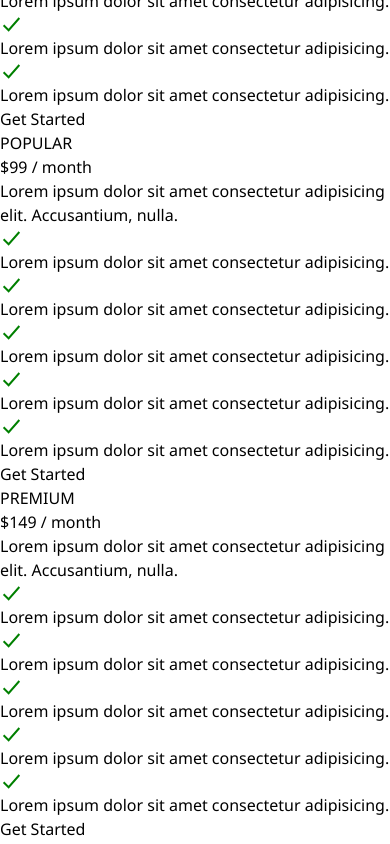
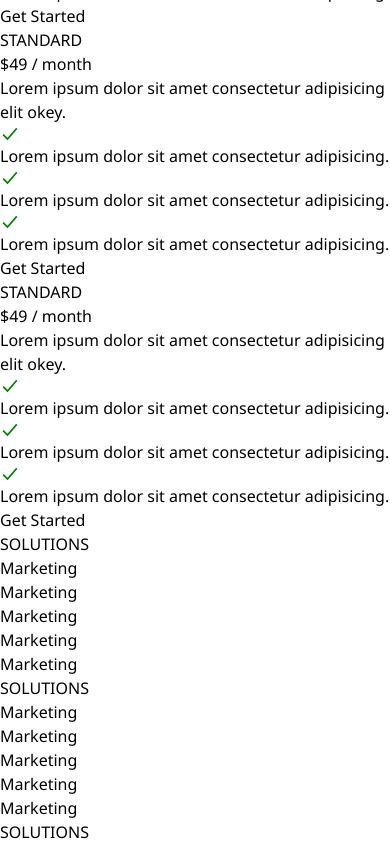
Before and after one commit to sohunz/cloud-app, a React (Vite) app: page / in a window 390 px wide. Shown: the part 3720-4564 px from the top of the page. Built offline with nearby package versions, Linux system fonts and the light colour scheme.

Commit message:
responsive price page

```diff
--- a/src/components/footer/Footer.jsx
+++ b/src/components/footer/Footer.jsx
@@ -6,7 +6,7 @@ import { FaInstagram } from "react-icons/fa6";
 
 const Footer = () => {
     return (
-        <div className="mt-[500px] border bg-blue-950 text-white">
+        <div className="mt-32 border bg-blue-950 text-white">
             <div className="max-w-[1440px] mx-auto flex flex-col">
                 <div className="grid grid-cols-5 py-10">
                     <div className="flex flex-col gap-2">
--- a/src/pages/Price.jsx
+++ b/src/pages/Price.jsx
@@ -2,229 +2,169 @@ import { IoCheckmarkSharp } from "react-icons/io5";
 
 const Price = () => {
     return (
-        <div className="w-full h-screen mt-16 bg-blue-950 text-white">
+        <div className="w-full h-auto pb-16 mx-auto px-10  bg-blue-950 text-white mt-16  border border-red-500">
+            <div className="max-w-[1440px] mx-auto">
                 <div className="max-w-[1440px] mx-auto">
                     <div className="pt-20">
                         <p className="text-center text-3xl font-bold">PRICE</p>
-                    <p className="text-center text-5xl font-bold py-10">
+                        <p className="text-center lg:text-4xl md:text-3xl sm:text-3xl text-3xl font-bold py-10">
                             The right price for your research
                         </p>
-                    <p className="text-center text-2xl pb-16">
-                        Lorem ipsum dolor sit amet consectetur adipisicing elit.
-                        Sed nesciunt maiores molestiae assumenda nostrum,
-                        dolorem voluptatum incidunt vel non cupiditate!
+                        <p className="text-center lg:text-2xl md:text-xl sm:text-xl pb-16">
+                            Lorem ipsum dolor sit amet consectetur adipisicing
+                            elit. Sed nesciunt maiores molestiae assumenda
+                            nostrum, dolorem voluptatum incidunt vel non
+                            cupiditate!
                         </p>
                     </div>
-                <div className="grid grid-cols-3 gap-5">
+                    <div className="grid lg:grid-cols-3 md:grid-cols-1 sm:grid-cols-1 grid-cols-1 lg:gap-5 md:gap-3 sm:gap-10 gap-10">
                         <div className="bg-white text-black p-10 rounded-xl border border-gray-200 shadow-xl">
                             <p className="text-sm bg-blue-200 inline px-4 py-1 rounded-full">
                                 STANDARD
                             </p>
                             <p className="font-bold text-xl py-10">
-                            <span className="text-6xl">$49</span> / month
+                                <span className="text-5xl">$49</span> / month
                             </p>
-                        <p className="text-xl pb-10">
-                            Lorem ipsum dolor sit amet consectetur adipisicing
-                            elit. Accusantium, nulla.
+                            <p className="text-lg pb-5">
+                                Lorem ipsum dolor sit amet consectetur
+                                adipisicing elit okey.
                             </p>
-                        <div className="flex items-center gap-3 mb-3">
+                            <div className="flex gap-3 mb-3">
                                 <div>
-                                <IoCheckmarkSharp size={23} color="green" />
+                                    <IoCheckmarkSharp size={20} color="green" />
                                 </div>
                                 <div>
-                                <p className="text-lg">
+                                    <p className="text-md">
                                         Lorem ipsum dolor sit amet consectetur
                                         adipisicing.
                                     </p>
                                 </div>
                             </div>
-                        <div className="flex items-center gap-3 mb-3">
+                            <div className="flex gap-3 mb-3">
                                 <div>
-                                <IoCheckmarkSharp size={23} color="green" />
+                                    <IoCheckmarkSharp size={20} color="green" />
                                 </div>
                                 <div>
-                                <p className="text-lg">
+                                    <p className="text-md">
                                         Lorem ipsum dolor sit amet consectetur
                                         adipisicing.
                                     </p>
                                 </div>
                             </div>
-                        <div className="flex items-center gap-3 mb-3">
+                            <div className="flex gap-3 mb-3">
                                 <div>
-                                <IoCheckmarkSharp size={23} color="green" />
+                                    <IoCheckmarkSharp size={20} color="green" />
                                 </div>
                                 <div>
-                                <p className="text-lg">
+                                    <p className="text-md">
                                         Lorem ipsum dolor sit amet consectetur
                                         adipisicing.
                                     </p>
                                 </div>
                             </div>
-                        <div className="flex items-center gap-3 mb-3">
-                            <div>
-                                <IoCheckmarkSharp size={23} color="green" />
-                            </div>
-                            <div>
-                                <p className="text-lg">
-                                    Lorem ipsum dolor sit amet consectetur
-                                    adipisicing.
-                                </p>
-                            </div>
-                        </div>
-                        <div className="flex items-center gap-3 mb-3">
-                            <div>
-                                <IoCheckmarkSharp size={23} color="green" />
-                            </div>
-                            <div>
-                                <p className="text-lg">
-                                    Lorem ipsum dolor sit amet consectetur
-                                    adipisicing.
-                                </p>
-                            </div>
-                        </div>
+
                             <button className="w-full h-[60px] bg-blue-800 text-white rounded-lg mt-5">
                                 Get Started
                             </button>
                         </div>
                         <div className="bg-white text-black p-10 rounded-xl border border-gray-200 shadow-xl">
                             <p className="text-sm bg-blue-200 inline px-4 py-1 rounded-full">
-                            POPULAR
+                                STANDARD
                             </p>
                             <p className="font-bold text-xl py-10">
-                            <span className="text-6xl">$99</span> / month
+                                <span className="text-5xl">$49</span> / month
                             </p>
-                        <p className="text-xl pb-10">
-                            Lorem ipsum dolor sit amet consectetur adipisicing
-                            elit. Accusantium, nulla.
+                            <p className="text-lg pb-5">
+                                Lorem ipsum dolor sit amet consectetur
+                                adipisicing elit okey.
                             </p>
-                        <div className="flex items-center gap-3 mb-3">
+                            <div className="flex gap-3 mb-3">
                                 <div>
-                                <IoCheckmarkSharp size={23} color="green" />
+                                    <IoCheckmarkSharp size={20} color="green" />
                                 </div>
                                 <div>
-                                <p className="text-lg">
+                                    <p className="text-md">
                                         Lorem ipsum dolor sit amet consectetur
                                         adipisicing.
                                     </p>
                                 </div>
                             </div>
-                        <div className="flex items-center gap-3 mb-3">
+                            <div className="flex gap-3 mb-3">
                                 <div>
-                                <IoCheckmarkSharp size={23} color="green" />
+                                    <IoCheckmarkSharp size={20} color="green" />
                                 </div>
                                 <div>
-                                <p className="text-lg">
+                                    <p className="text-md">
                                         Lorem ipsum dolor sit amet consectetur
                                         adipisicing.
                                     </p>
                                 </div>
                             </div>
-                        <div className="flex items-center gap-3 mb-3">
+                            <div className="flex gap-3 mb-3">
                                 <div>
-                                <IoCheckmarkSharp size={23} color="green" />
+                                    <IoCheckmarkSharp size={20} color="green" />
                                 </div>
                                 <div>
-                                <p className="text-lg">
+                                    <p className="text-md">
                                         Lorem ipsum dolor sit amet consectetur
                                         adipisicing.
                                     </p>
                                 </div>
                             </div>
-                        <div className="flex items-center gap-3 mb-3">
-                            <div>
-                                <IoCheckmarkSharp size={23} color="green" />
-                            </div>
-                            <div>
-                                <p className="text-lg">
-                                    Lorem ipsum dolor sit amet consectetur
-                                    adipisicing.
-                                </p>
-                            </div>
-                        </div>
-                        <div className="flex items-center gap-3 mb-3">
-                            <div>
-                                <IoCheckmarkSharp size={23} color="green" />
-                            </div>
-                            <div>
-                                <p className="text-lg">
-                                    Lorem ipsum dolor sit amet consectetur
-                                    adipisicing.
-                                </p>
-                            </div>
-                        </div>
+
                             <button className="w-full h-[60px] bg-blue-800 text-white rounded-lg mt-5">
                                 Get Started
                             </button>
                         </div>
                         <div className="bg-white text-black p-10 rounded-xl border border-gray-200 shadow-xl">
                             <p className="text-sm bg-blue-200 inline px-4 py-1 rounded-full">
-                            PREMIUM
+                                STANDARD
                             </p>
                             <p className="font-bold text-xl py-10">
-                            <span className="text-6xl">$149</span> / month
+                                <span className="text-5xl">$49</span> / month
                             </p>
-                        <p className="text-xl pb-10">
-                            Lorem ipsum dolor sit amet consectetur adipisicing
-                            elit. Accusantium, nulla.
+                            <p className="text-lg pb-5">
+                                Lorem ipsum dolor sit amet consectetur
+                                adipisicing elit okey.
                             </p>
-                        <div className="flex items-center gap-3 mb-3">
+                            <div className="flex gap-3 mb-3">
                                 <div>
-                                <IoCheckmarkSharp size={23} color="green" />
+                                    <IoCheckmarkSharp size={20} color="green" />
                                 </div>
                                 <div>
-                                <p className="text-lg">
+                                    <p className="text-md">
                                         Lorem ipsum dolor sit amet consectetur
                                         adipisicing.
                                     </p>
                                 </div>
                             </div>
-                        <div className="flex items-center gap-3 mb-3">
+                            <div className="flex gap-3 mb-3">
                                 <div>
-                                <IoCheckmarkSharp size={23} color="green" />
+                                    <IoCheckmarkSharp size={20} color="green" />
                                 </div>
                                 <div>
-                                <p className="text-lg">
+                                    <p className="text-md">
                                         Lorem ipsum dolor sit amet consectetur
                                         adipisicing.
                                     </p>
                                 </div>
                             </div>
-                        <div className="flex items-center gap-3 mb-3">
+                            <div className="flex gap-3 mb-3">
                                 <div>
-                                <IoCheckmarkSharp size={23} color="green" />
+                                    <IoCheckmarkSharp size={20} color="green" />
                                 </div>
                                 <div>
-                                <p className="text-lg">
+                                    <p className="text-md">
                                         Lorem ipsum dolor sit amet consectetur
                                         adipisicing.
                                     </p>
                                 </div>
                             </div>
-                        <div className="flex items-center gap-3 mb-3">
-                            <div>
-                                <IoCheckmarkSharp size={23} color="green" />
-                            </div>
-                            <div>
-                                <p className="text-lg">
-                                    Lorem ipsum dolor sit amet consectetur
-                                    adipisicing.
-                                </p>
-                            </div>
-                        </div>
-                        <div className="flex items-center gap-3 mb-3">
-                            <div>
-                                <IoCheckmarkSharp size={23} color="green" />
-                            </div>
-                            <div>
-                                <p className="text-lg">
-                                    Lorem ipsum dolor sit amet consectetur
-                                    adipisicing.
-                                </p>
-                            </div>
-                        </div>
+
                             <button className="w-full h-[60px] bg-blue-800 text-white rounded-lg mt-5">
                                 Get Started
                             </button>
+                        </div>
                     </div>
                 </div>
             </div>
```
Lines whose indentation alone changed are shown as unchanged.
